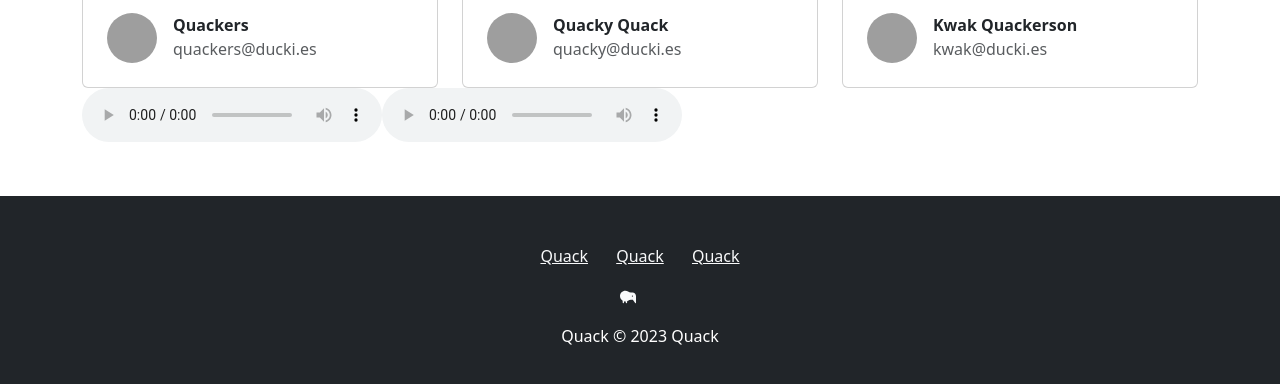
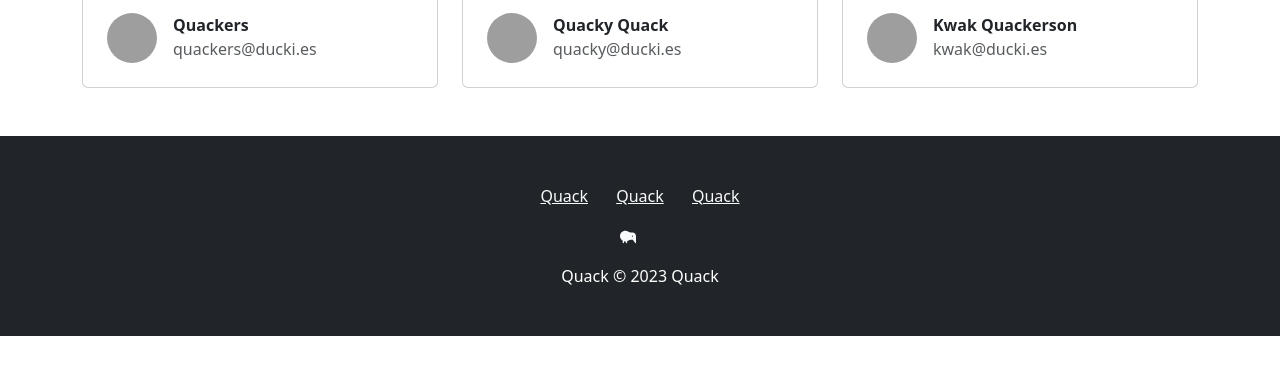
Before and after one commit to ducki-es/ducki-es.github.io, a plain HTML site: page index.html in a window 1280 px wide. Shown: the part 1336-1720 px from the top of the page. After the commit the page ends 1672 px from the top, so only its background shows below. Drawn offline with nearby package versions, Linux system fonts and the light colour scheme; grey boxes are pictures that could not be loaded.

Commit message:
oops quack

```diff
--- a/index.html
+++ b/index.html
@@ -112,9 +112,9 @@ qauck Quack qauck quack quack quack.">
                     </div>
                 </div>
             </div>
-        </div><audio id="duck1" controls="">
+        </div><audio id="duck1">
             <source src="assets/snd/418509_drmaysta_duck.mp3" type="audio/mpeg">
-        </audio><audio id="duck2" controls="">
+        </audio><audio id="duck2">
             <source src="assets/snd/607226_d4xx_ducks.mp3" type="audio/mpeg">
         </audio>
     </div>
```
